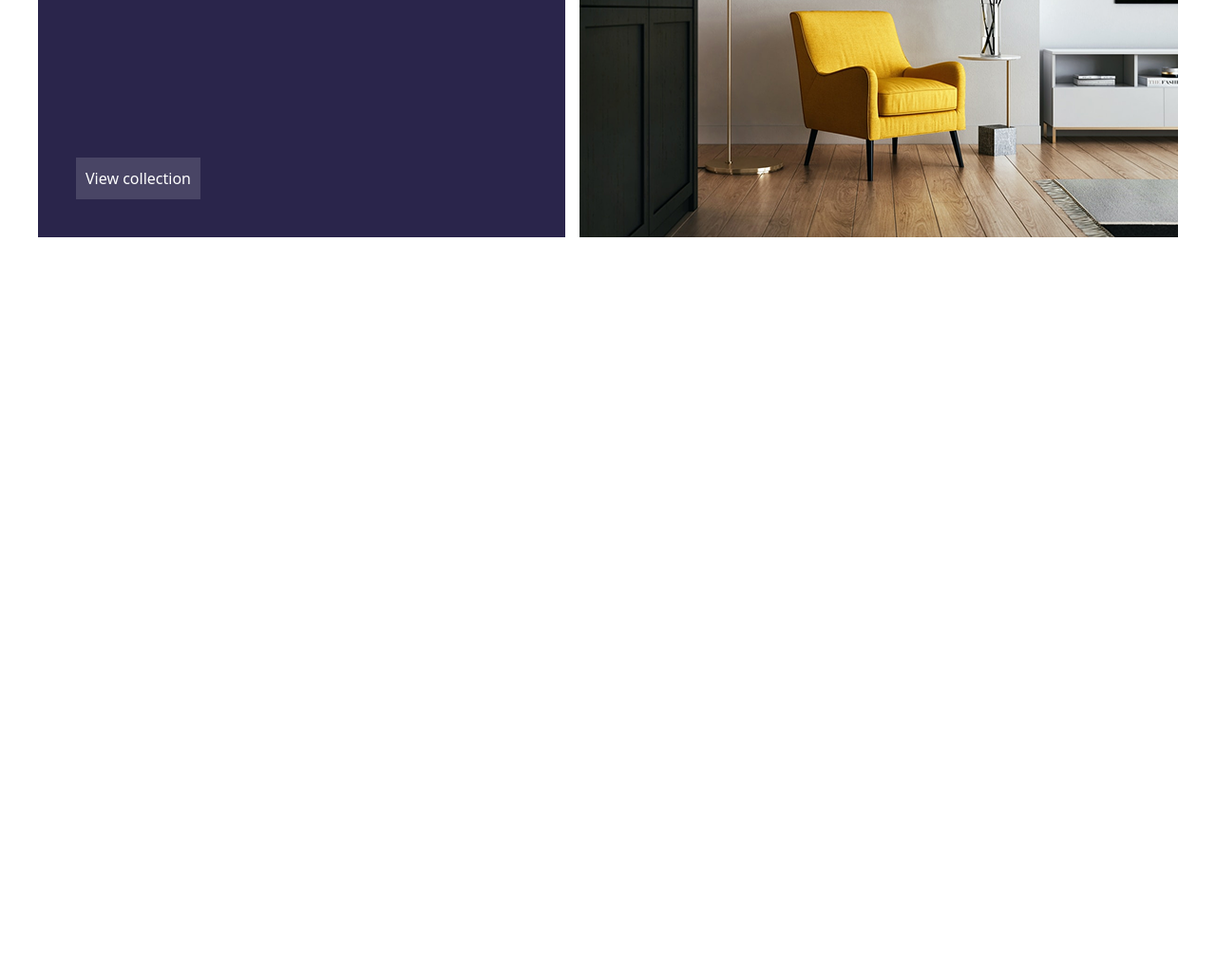
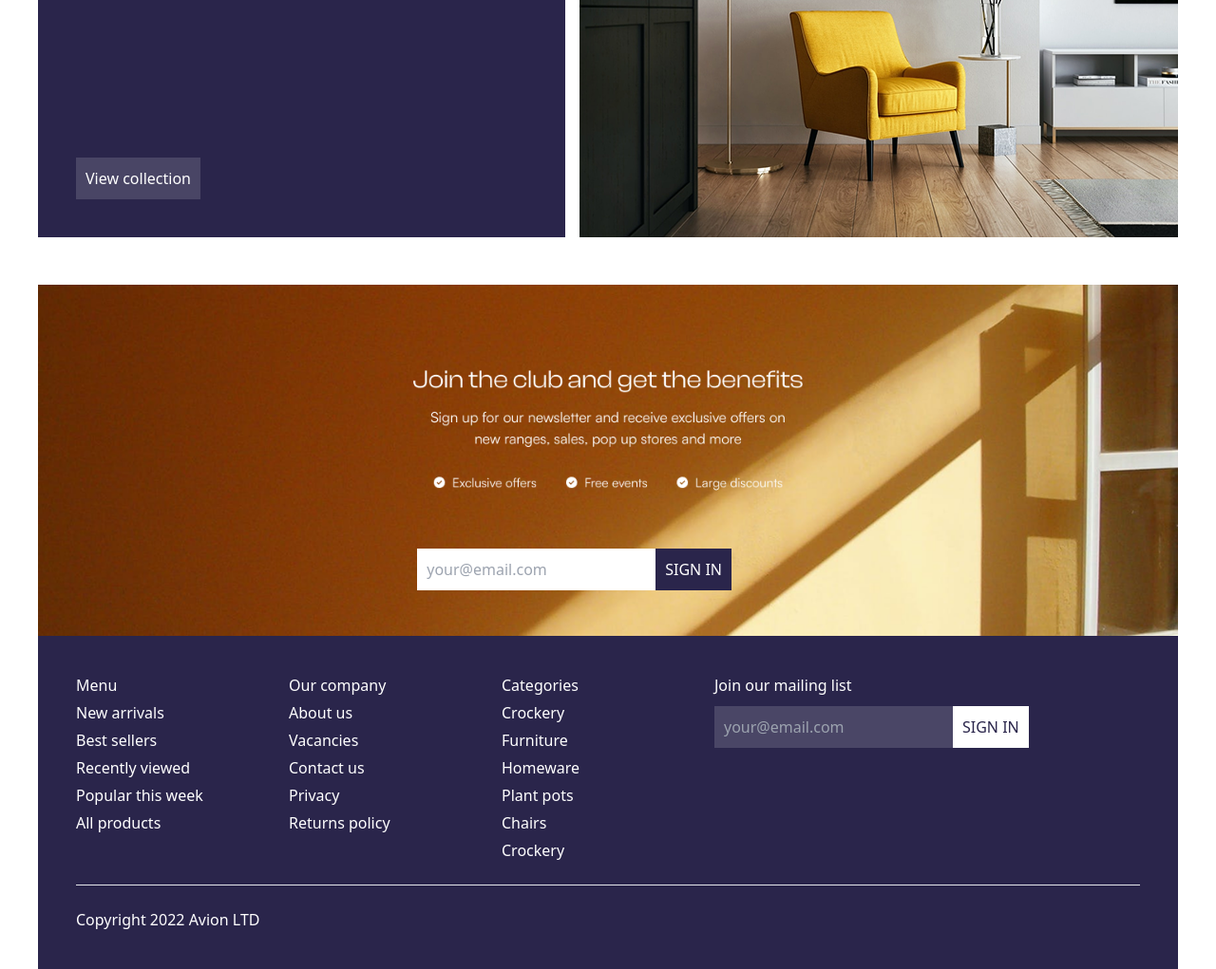
Before and after one commit to fayzullojonl7/COLLAB-PROJECT, a website: page src/maga.html in a window 1280 px wide. Shown: the part 1867-2888 px from the top of the page at 95% size. Before the commit the page ends 2167 px from the top, so only its background shows below. Drawn offline with nearby package versions, Linux system fonts and the light colour scheme; files that its build step writes are made by us from their sources.

Commit message:
finish footer

```diff
--- a/src/maga.html
+++ b/src/maga.html
@@ -28,6 +28,7 @@
             <li>Cutlery</li>
         </ul>
         <img src="./Hero Blocks.png" alt="">
+        <img src="./Frame 2.png" alt="" class="md:hidden">
     </header>
 
     <main class="max-w-[1200px] m-auto">
@@ -86,7 +87,8 @@
             <aside class="bg-[#2A254B] text-white p-[40px] flex flex-col justify-between items-start gap-[10px]">
                 <div class="flex flex-col gap-[10px]">
                     <h3 class="text-[32px] w-[80%]">It started with a small idea</h3>
-                    <p class="text-[18px]">A global brand with local beginnings, our story begain in a small studio in South London in early
+                    <p class="text-[18px]">A global brand with local beginnings, our story begain in a small studio in
+                        South London in early
                         2014
                     </p>
                 </div>
@@ -98,6 +100,57 @@
         </section>
     </main>
 
+    <footer class="max-w-[1200px] m-auto">
+        <section class="relative">
+            <img src="./Image (1).png" alt="">
+            <div class="flex absolute bottom-12 right-[470px]">
+                <input type="text" placeholder="your@email.com" class="p-[10px] outline-none border-none">
+                <button class="bg-[#2A254B] text-white p-[10px]">SIGN IN</button>
+            </div>
+        </section>
+        <section class="bg-[#2A254B] text-white p-[40px]">
+            <div class="flex justify-between ">
+                <ul class="flex flex-col gap-[5px] w-[20%]">
+                    <li>Menu</li>
+                    <li>New arrivals</li>
+                    <li>Best sellers</li>
+                    <li>Recently viewed</li>
+                    <li>Popular this week</li>
+                    <li>All products</li>
+                </ul>
+                <ul class="flex flex-col gap-[5px] w-[20%]">
+                    <li>Our company</li>
+                    <li>About us</li>
+                    <li>Vacancies</li>
+                    <li>Contact us</li>
+                    <li>Privacy</li>
+                    <li>Returns policy</li>
+                </ul>
+                <ul class="flex flex-col gap-[5px] w-[20%]">
+                    <li>Categories</li>
+                    <li>Crockery</li>
+                    <li>Furniture</li>
+                    <li>Homeware</li>
+                    <li>Plant pots</li>
+                    <li>Chairs</li>
+                    <li>Crockery</li>
+                </ul>
+                <div class="flex flex-col gap-[10px] w-[40%]">
+                    <p>Join our mailing list</p>
+                    <div class="flex bottom-12 right-[470px]">
+                        <input type="text" placeholder="your@email.com" class="p-[10px] bg-[#FFFFFF26] outline-none border-none">
+                        <button class="bg-white text-[#2A254B] p-[10px]">SIGN IN</button>
+                    </div>
+                </div>
+            </div>
+            <br>
+            <hr>
+            <br>
+            <div >
+                <p>Copyright 2022 Avion LTD</p>
+            </div>
+        </section>
+    </footer>
 
 </body>
 
```
Also changed, not shown: src.output.css, src/Frame 2.png (added).
